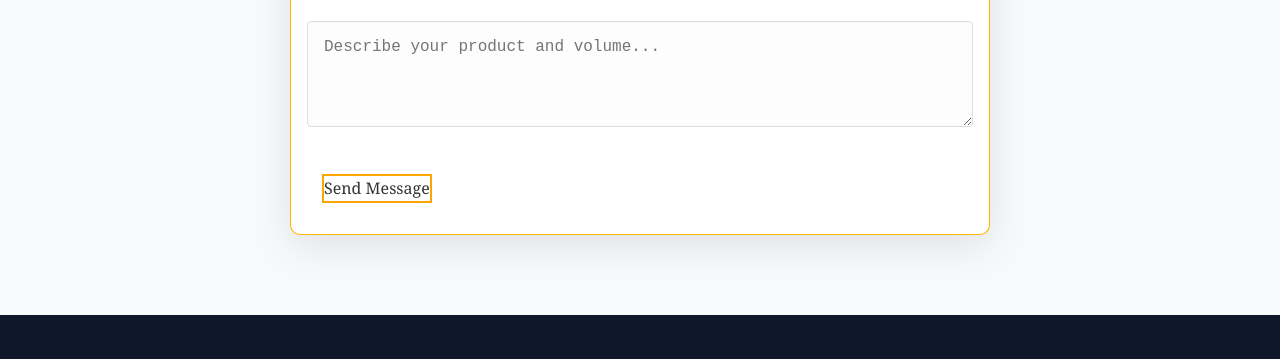
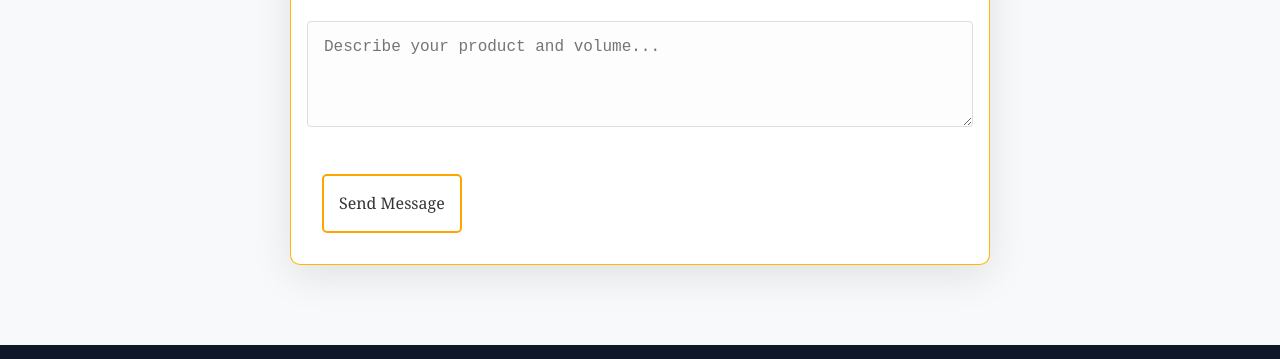
Before and after one commit to zenloop24/Skyline-Marketing25, a plain HTML site: page index.html in a window 1280 px wide. Shown: the part 2394-2753 px from the top of the page. Drawn offline with Linux system fonts and the light colour scheme.

Commit message:
Update index.html

```diff
--- a/index.html
+++ b/index.html
@@ -218,7 +218,7 @@
                 <textarea id="description" rows="4" placeholder="Describe your product and volume..."></textarea>
 
                 <a href="mailto:skylinemarketing725@gmail.com?subject=Inquiry%20from%20Website&body=Hi%20ZenLoop%20Team,"
-                            class="btn btn-primary btn-large" style="text-decoration: none; display: inline-block; font-family: Georgia, 'Times New Roman', Times, serif; border:2px solid orange ; margin:15px 15px; borderradius:5px">
+                            class="btn btn-primary btn-large" style="text-decoration: none; display: inline-block; font-family: Georgia, 'Times New Roman', Times, serif; border:2px solid orange ; margin:15px 15px; border-radius:5px; padding:15px 15px;">
                             Send Message
                         </a>
             </form>
```
